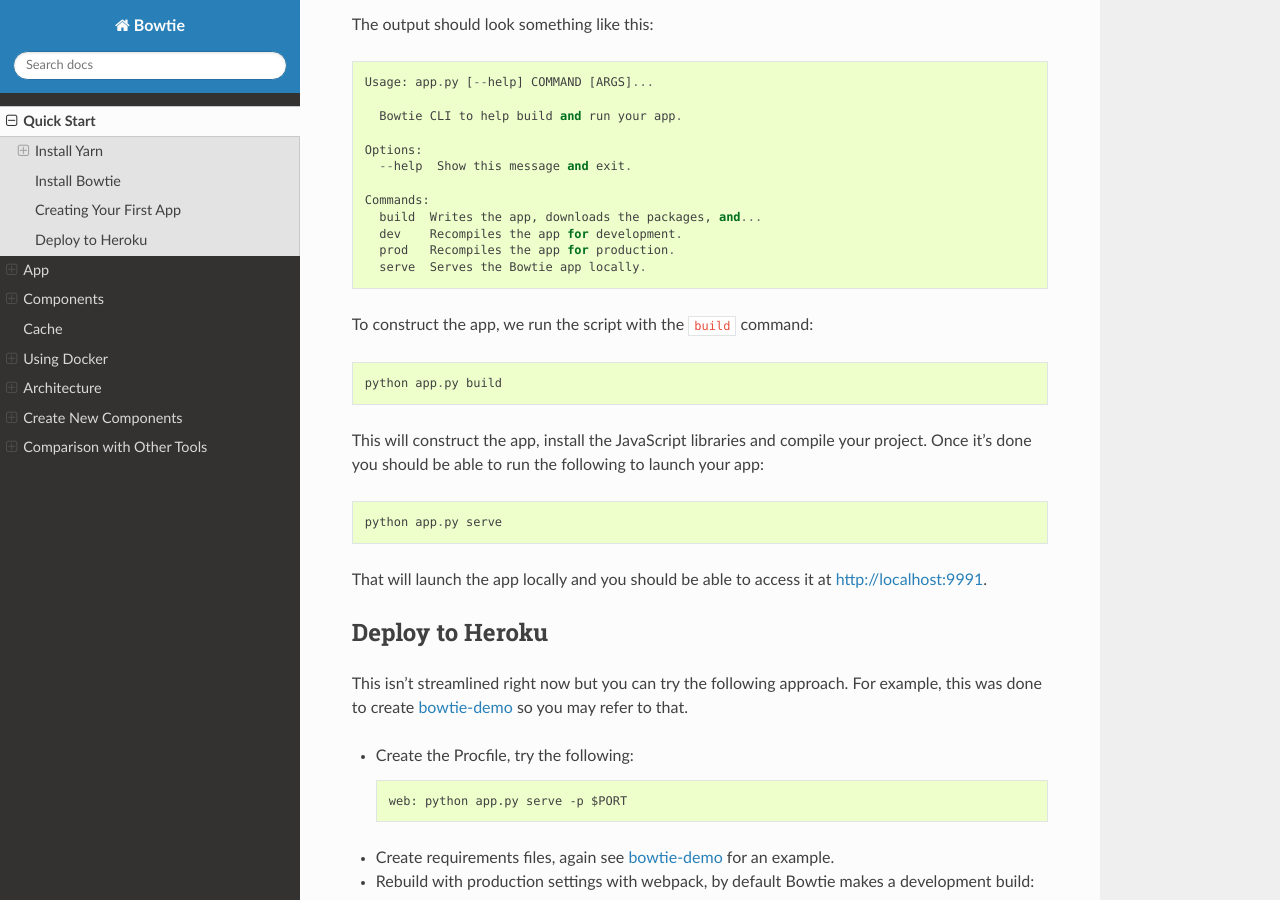
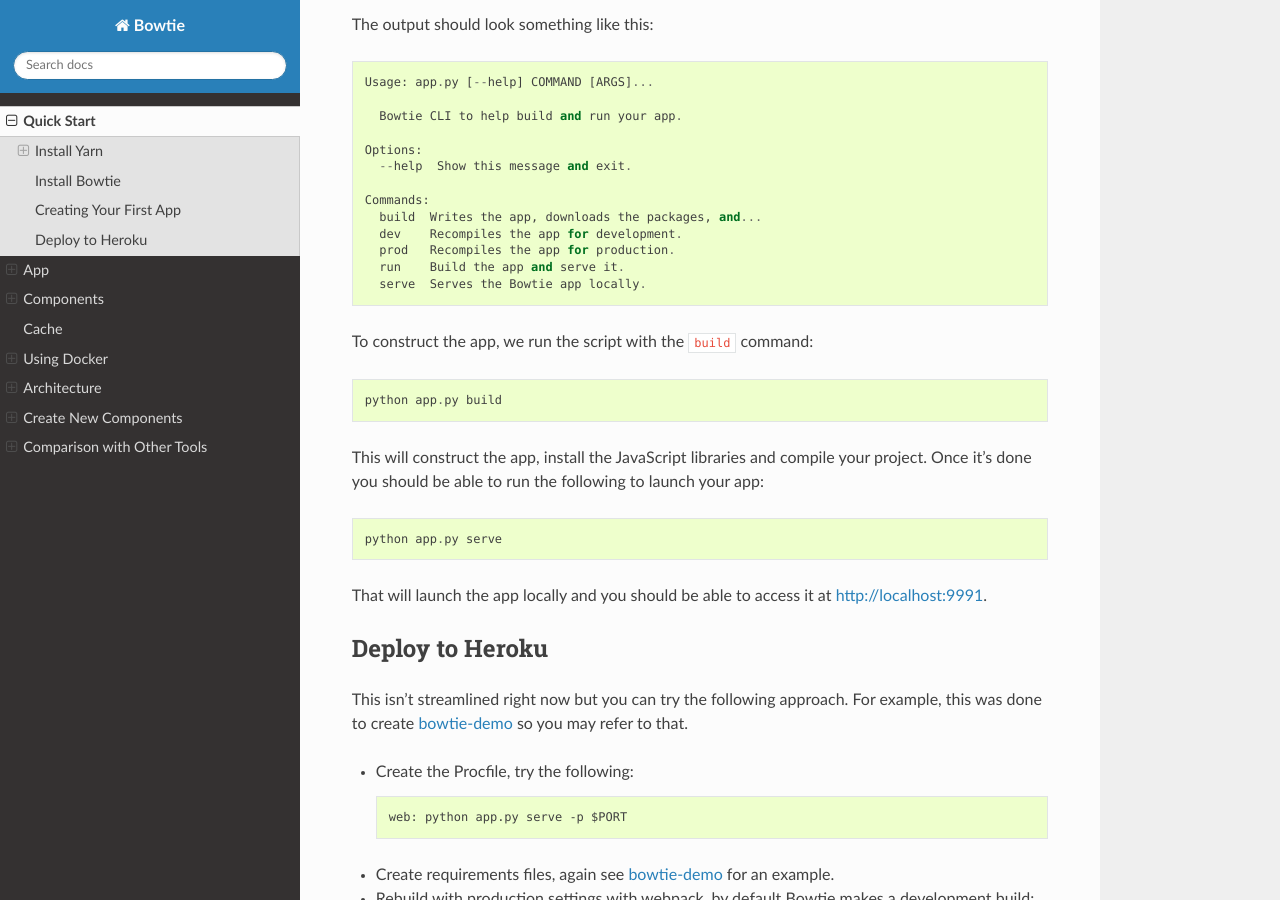
Before and after one commit to jwkvam/bowtie, a Sphinx documentation site: the page built from doc/quickstart.rst, in a window 1280 px wide and 900 px high, scrolled down 2624 px. Built offline with Sphinx 7.4.7 and the Read the Docs theme 2.0.0, drawn with Linux system fonts in a browser that asks for light colours; pages that are not in the unit, such as notebooks, are missing from menus.

Commit message:
update quickstart guide

```diff
--- a/doc/quickstart.rst
+++ b/doc/quickstart.rst
@@ -130,6 +130,7 @@
       build  Writes the app, downloads the packages, and...
       dev    Recompiles the app for development.
       prod   Recompiles the app for production.
+      run    Build the app and serve it.
       serve  Serves the Bowtie app locally.
 
 To construct the app, we run the script with the ``build`` command::
```
